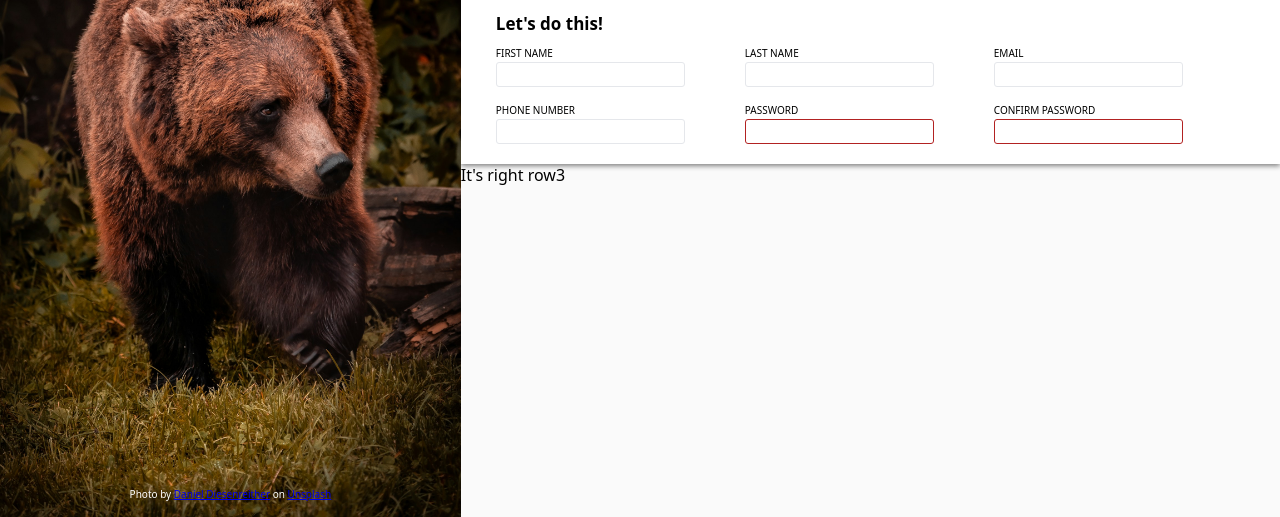
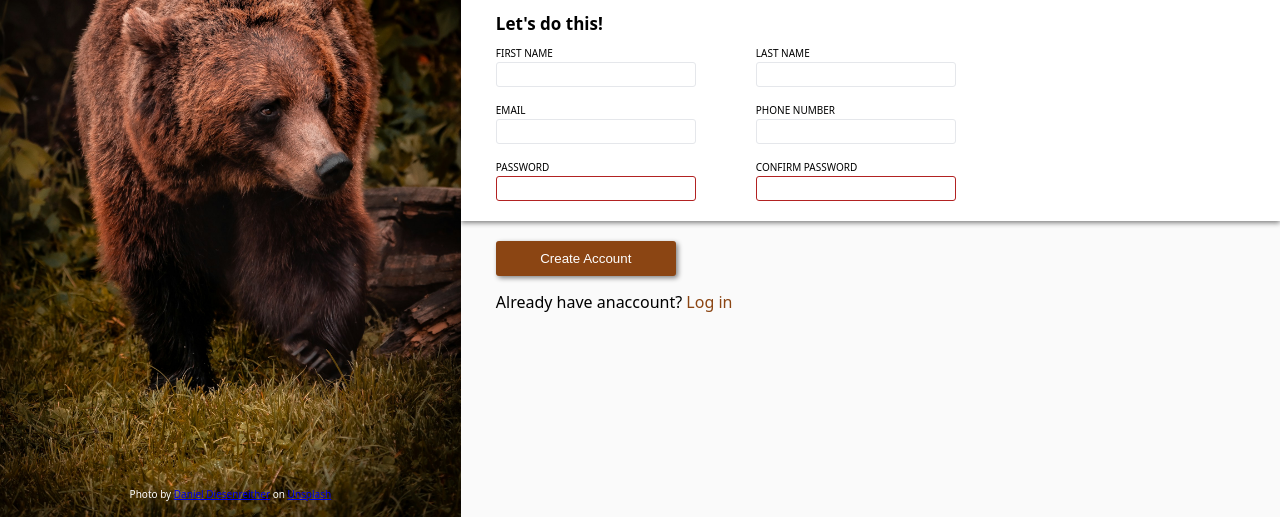
Before and after one commit to rightbear/odin-sign_up_form, a plain HTML site: page index.html in a window 1280 px wide. Shown: the part 283-800 px from the top of the page. Drawn offline with Linux system fonts and the light colour scheme; files whose address does not match are found by name.

Commit message:
feat: add submit button in user page

```diff
--- a/index.html
+++ b/index.html
@@ -38,7 +38,7 @@
                 </div>
             </div>
             <div class="inputFields">
-                <form method="post">
+                <form id="myform" method="post" action="">
                     <p>Let's do this!</p>
                     <div class="allFields">
                         <div class="field">
@@ -69,7 +69,8 @@
                 </form>
             </div>
             <div class="submitButton">
-                It's right row3
+                <button type="submit" form="myform">Create Account</button>
+                <p>Already have anaccount? <span>Log in</span></p>
             </div>
         </div>
     </div>
--- a/style.css
+++ b/style.css
@@ -138,10 +138,13 @@ form > p {
 }
 
 .field input {
+    width: 200px;
     height: 25px;
     padding: 5px;
     border: 1px solid #E5E7EB;
     border-radius: 3px;
+    -webkit-transition: 0.5s;
+    transition: 0.5s;
 
     /*remove black outline in input field when focused*/
     outline: none;
@@ -160,5 +163,30 @@ form > p {
 
 .submitButton{
     display: flex;
-    flex-direction: row;
+    flex-direction: column;
+    padding: 15px 35px;
+    --font-color-with-background-pic: SaddleBrown;
 }
+
+.submitButton button[type="submit"]{
+    width: 180px;
+    padding: 10px 0px;
+    margin: 5px 0px;
+    border: none;
+    border-radius: 3px;
+    background-color: var(--font-color-with-background-pic);
+    color:white;
+    box-shadow: 2px 2px 5px gray;
+}
+
+.submitButton button[type="submit"]:active{
+    opacity: 0.5;
+}
+
+.submitButton > p {
+    margin: 10px 0px;
+}
+
+.submitButton > p > span{
+    color: var(--font-color-with-background-pic);
+}
```
